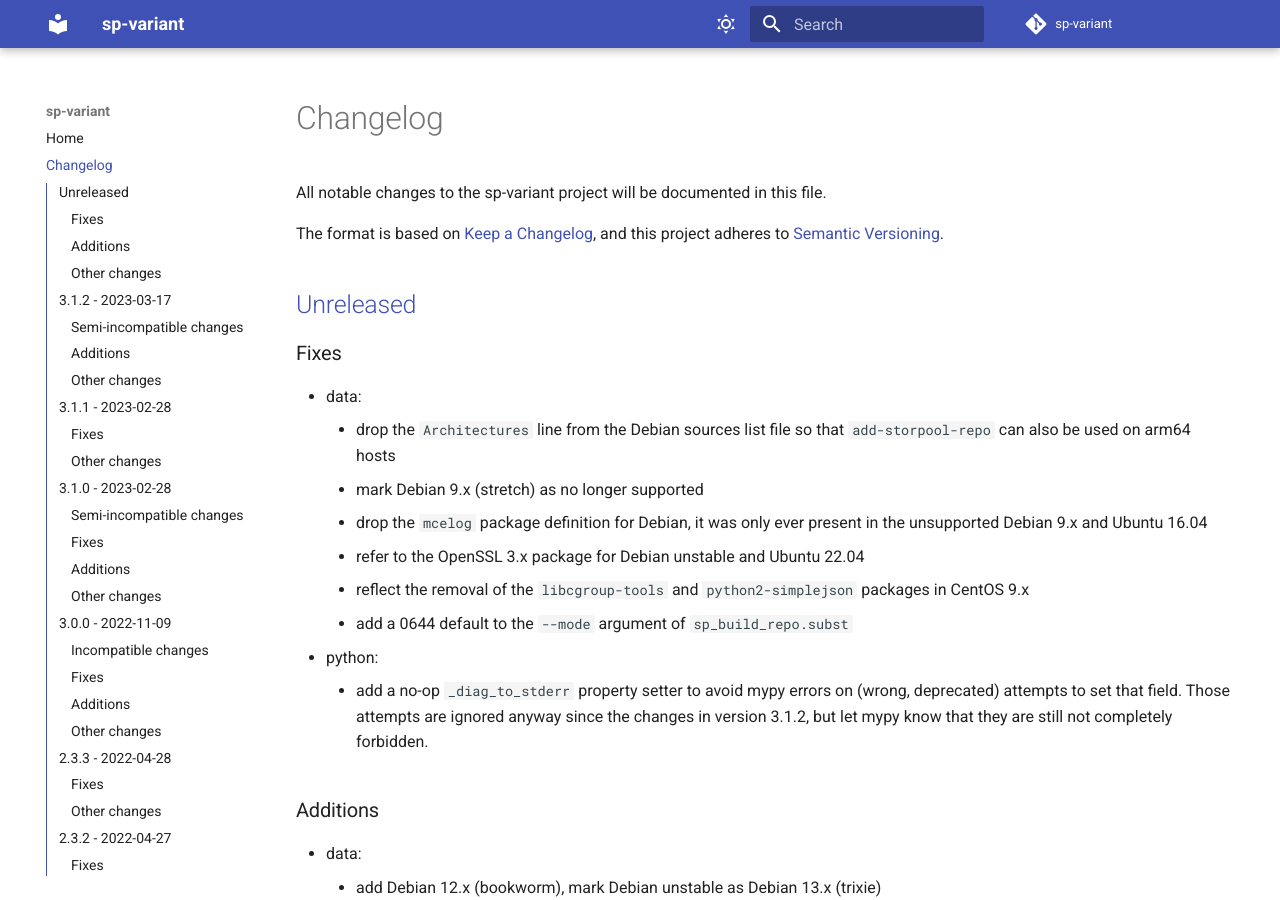
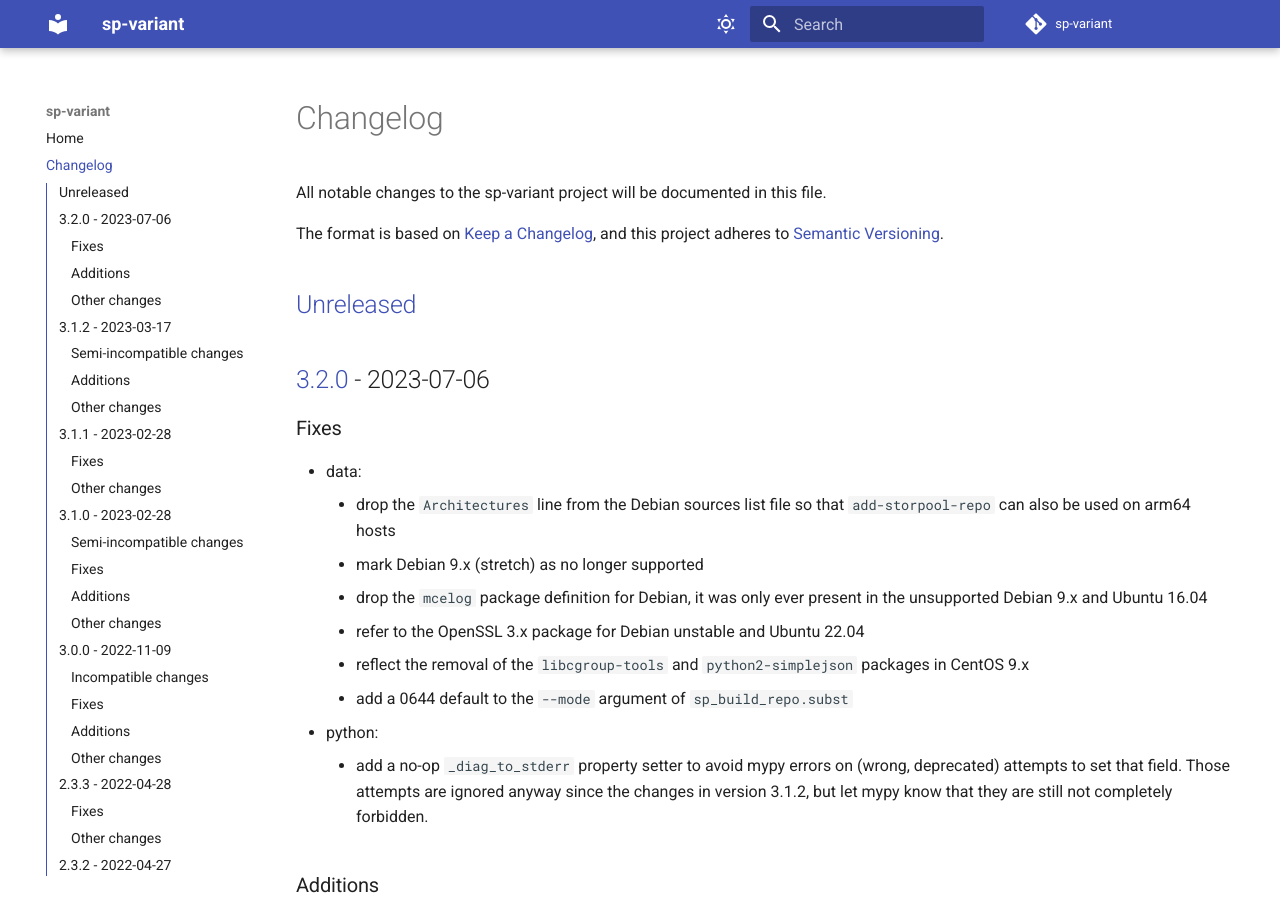
Before and after one commit to storpool/sp-variant, an MkDocs documentation site: the page built from docs/changes.md, in a window 1280 px wide and 900 px high. Built offline with MkDocs 1.6.1 and Material for MkDocs 9.7.7, drawn with Linux system fonts in a browser that asks for light colours; comment, search, counter and statistics services are not loaded.

Commit message:
Prepare to release sp-variant 3.2.0
Change-Id: I87bce301b5f739e3514b66cc09723019bb5e491c

```diff
--- a/Cargo.toml
+++ b/Cargo.toml
@@ -3,7 +3,7 @@
 
 [package]
 name = "sp-variant"
-version = "3.1.2"
+version = "3.2.0"
 edition = "2021"
 rust-version = "1.58"
 authors = ["StorPool <support@storpool.com>"]
--- a/docs/changes.md
+++ b/docs/changes.md
@@ -11,6 +11,8 @@
 and this project adheres to [Semantic Versioning](https://semver.org/spec/v2.0.0.html).
 
 ## [Unreleased]
+
+## [3.2.0] - 2023-07-06
 
 ### Fixes
 
@@ -426,7 +428,8 @@
 
 - First public release.
 
-[Unreleased]: https://github.com/storpool/sp-variant/compare/release/3.1.2...main
+[Unreleased]: https://github.com/storpool/sp-variant/compare/release/3.2.0...main
+[3.2.0]: https://github.com/storpool/sp-variant/compare/release/3.1.2...release/3.2.0
 [3.1.2]: https://github.com/storpool/sp-variant/compare/release/3.1.1...release/3.1.2
 [3.1.1]: https://github.com/storpool/sp-variant/compare/release/3.1.0...release/3.1.1
 [3.1.0]: https://github.com/storpool/sp-variant/compare/release/3.0.0...release/3.1.0
```
Also changed, not shown: 1 other file.
